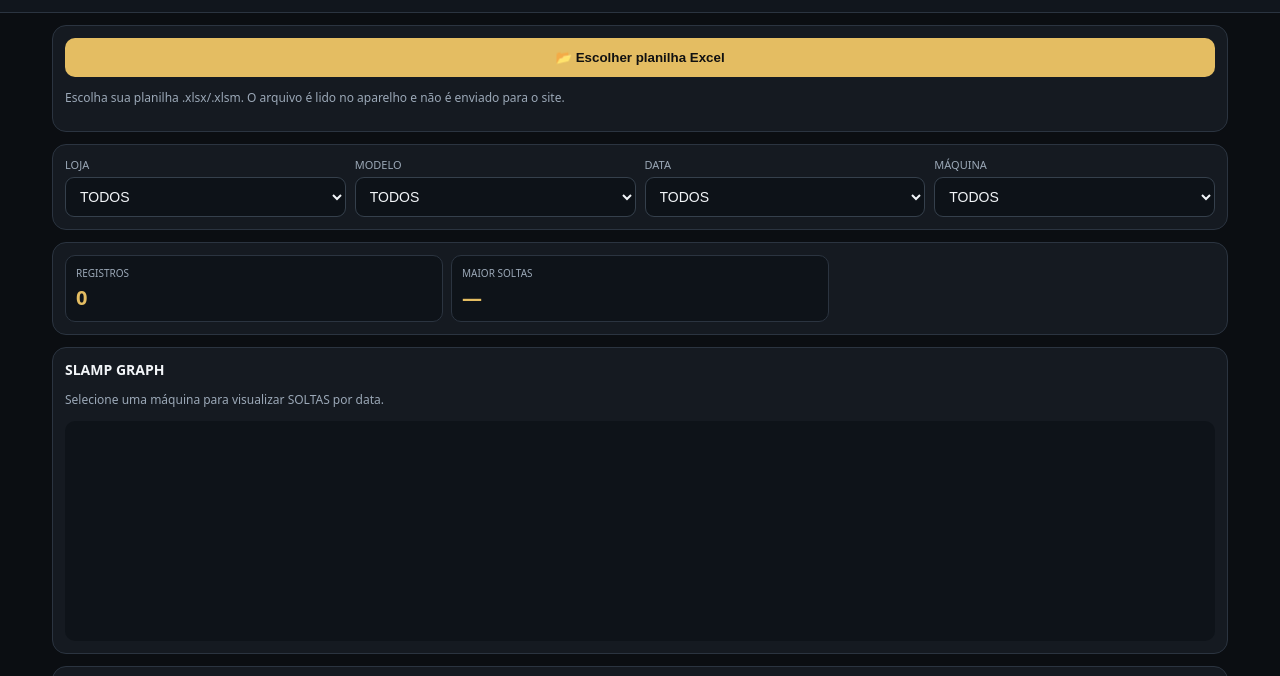
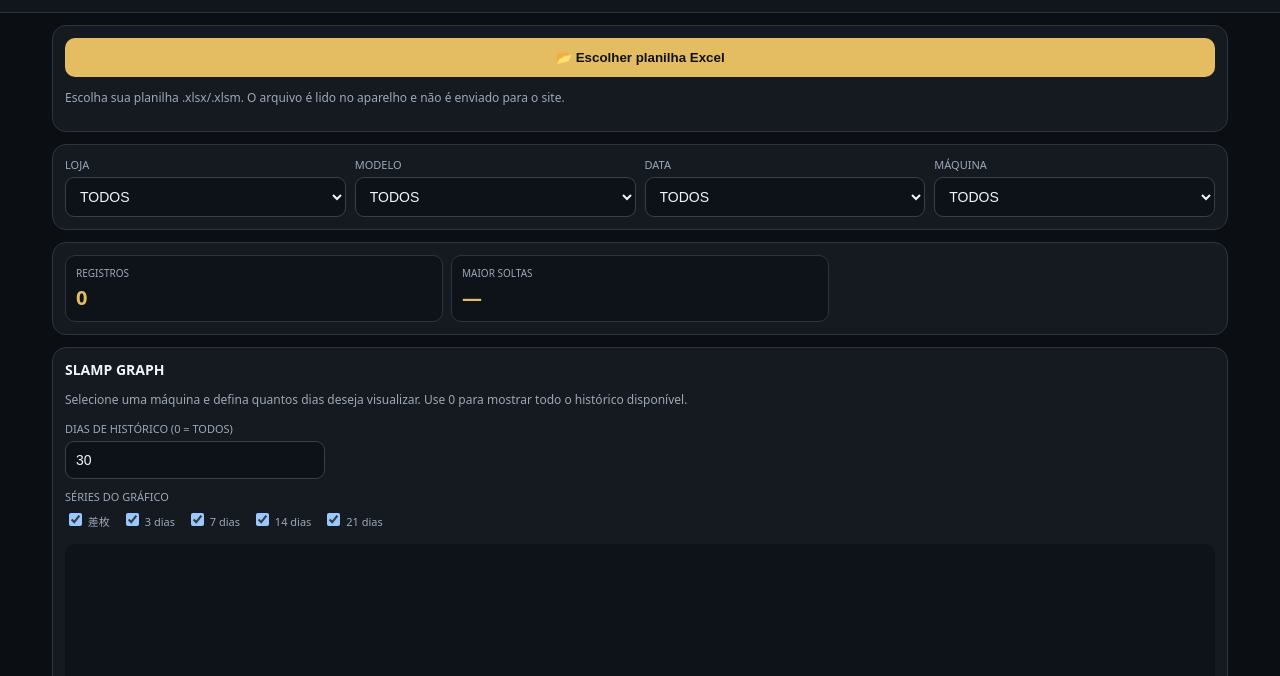
Before and after one commit to natureba39-collab/soltas-mobile, a plain HTML site: page index.html in a window 1280 px wide. Shown: the part 70-746 px from the top of the page. Drawn offline with Linux system fonts and the light colour scheme.

Commit message:
Update index.html

```diff
--- a/index.html
+++ b/index.html
@@ -9,7 +9,7 @@
 <section class="panel"><button class="btn" id="choose">📂 Escolher planilha Excel</button><input id="file" type="file" accept=".xlsx,.xlsm,.xls" hidden><p class="note" id="status">Escolha sua planilha .xlsx/.xlsm. O arquivo é lido no aparelho e não é enviado para o site.</p></section>
 <section class="panel"><div class="filters"><div class="field"><label>LOJA</label><select id="loja"><option value="">TODOS</option></select></div><div class="field"><label>MODELO</label><select id="modelo"><option value="">TODOS</option></select></div><div class="field"><label>DATA</label><select id="data"><option value="">TODOS</option></select></div><div class="field"><label>MÁQUINA</label><select id="maquina"><option value="">TODOS</option></select></div></div></section>
 <section class="panel"><div class="stats"><div class="stat"><div class="k">REGISTROS</div><div class="v" id="count">0</div></div><div class="stat"><div class="k">MAIOR SOLTAS</div><div class="v" id="best">—</div></div></div></section>
-<section class="panel"><b>SLAMP GRAPH</b><p class="note">Selecione uma máquina para visualizar SOLTAS por data.</p><canvas id="graph"></canvas><div class="note" id="graphLabel"></div></section>
+<section class="panel"><b>SLAMP GRAPH</b><p class="note">Selecione uma máquina e defina quantos dias deseja visualizar. Use 0 para mostrar todo o histórico disponível.</p><div class="field" style="max-width:260px;margin:10px 0"><label for="graphDays">DIAS DE HISTÓRICO (0 = TODOS)</label><input id="graphDays" type="number" min="0" max="3650" step="1" value="30" style="width:100%;background:#0d1218;color:var(--text);border:1px solid #35404c;border-radius:9px;padding:10px;font-size:14px"></div><div class="field" style="margin:10px 0"><label>SÉRIES DO GRÁFICO</label><div style="display:flex;gap:12px;flex-wrap:wrap;margin-top:6px"><label><input type="checkbox" class="seriesToggle" value="diff" checked> 差枚</label><label><input type="checkbox" class="seriesToggle" value="3dias" checked> 3 dias</label><label><input type="checkbox" class="seriesToggle" value="7dias" checked> 7 dias</label><label><input type="checkbox" class="seriesToggle" value="14dias" checked> 14 dias</label><label><input type="checkbox" class="seriesToggle" value="21dias" checked> 21 dias</label></div></div><canvas id="graph"></canvas><div class="note" id="graphLabel"></div></section>
 <section class="panel"><div class="tabletop"><div><b>Lista de SOLTAS</b><p class="note">Padrão: data mais recente primeiro. Toque numa linha para filtrar a máquina.</p></div><div class="field"><label>ORDENAR POR</label><select id="sort"><option value="date">Data: recente → antiga</option><option value="soltas">SOLTAS: maior → menor</option><option value="machine">Máquina: crescente</option></select></div></div><div class="wrap"><table><thead><tr><th>DATA</th><th>LOJA</th><th>MODELO</th><th>MÁQUINA</th><th>SOLTAS</th><th>PLAYS</th></tr></thead><tbody id="tbody"></tbody></table></div><p class="note" id="empty">Carregue uma planilha para começar.</p></section>
 </main>
 <script src="https://cdn.jsdelivr.net/npm/xlsx@0.18.5/dist/xlsx.full.min.js"></script><script>
@@ -20,14 +20,34 @@ const fmt=v=>num(v)===null?'—':Math.round(num(v)).toLocaleString('ja-JP');
 const esc=s=>String(s??'').replace(/[&<>"']/g,c=>({'&':'&amp;','<':'&lt;','>':'&gt;','"':'&quot;',"'":'&#39;'}[c]));
 function dateISO(v){if(v==null||String(v).trim()==='')return '';let s=String(v).trim().replace(/[年月.]/g,'/').replace(/[日]/g,'').replace(/-/g,'/'),m=s.match(/^(\d{4})\/(\d{1,2})\/(\d{1,2})/);if(m)return `${m[1]}-${m[2].padStart(2,'0')}-${m[3].padStart(2,'0')}`;m=s.match(/^(\d{1,2})\/(\d{1,2})\/(\d{2,4})$/);if(m){let y=+m[3];if(y<100)y+=y>=70?1900:2000;return `${y}-${m[1].padStart(2,'0')}-${m[2].padStart(2,'0')}`}let d=new Date(s);return Number.isNaN(d.getTime())?s:`${d.getFullYear()}-${String(d.getMonth()+1).padStart(2,'0')}-${String(d.getDate()).padStart(2,'0')}`}
 function dateDisplay(v){let m=String(v??'').match(/^(\d{4})-(\d{2})-(\d{2})$/);return m?`${m[1]}/${m[2]}/${m[3]}`:(v||'—')}
-function keymap(k){let n=norm(k);return ({data:'data',date:'data',日付:'data',年月日:'data',loja:'loja',store:'loja',店舗:'loja',modelo:'modelo',model:'modelo',機種:'modelo',maquina:'maquina',maquinas:'maquina','台番':'maquina','台番号':'maquina',soltas:'soltas',solta:'soltas',plays:'plays',play:'plays',ゲーム数:'plays',回転数:'plays',総回転数:'plays',bb:'bb',big:'bb',rb:'rb',reg:'rb','最高出玉':'soltas','最高出玉数':'soltas','最高出玉枚':'soltas',maxpayout:'soltas',max:'soltas',payout:'soltas','差枚':'diff','差枚数':'diff','差枚枚':'diff',samai:'diff',diff:'diff',diario:'diario','3dias':'3dias','7dias':'7dias','14dias':'14dias','21dias':'21dias'})[n]||n}
-function parseSheet(sheet){let mat=XLSX.utils.sheet_to_json(sheet,{header:1,defval:'',raw:false});if(!mat.length)return [];let known=['data','date','日付','年月日','loja','store','店舗','modelo','model','機種','maquina','maquinas','台番','台番号','soltas','solta','plays','play','ゲーム数','回転数','総回転数','最高出玉','最高出玉数','最高出玉枚','maxpayout','max','payout','差枚','差枚数','差枚枚','samai','diff','diario','3dias','7dias','14dias','21dias','bb','big','rb','reg'];let hi=0,score=-1;for(let i=0;i<Math.min(mat.length,15);i++){let sc=mat[i].reduce((n,v)=>n+(known.includes(norm(v))?1:0),0);if(sc>score){score=sc;hi=i}}let heads=mat[hi].map(keymap);return mat.slice(hi+1).map(line=>{let r={};heads.forEach((k,i)=>{if(k)r[k]=line[i]??''});r.data=dateISO(r.data);['loja','modelo','maquina'].forEach(k=>r[k]=String(r[k]??'').trim());return r}).filter(r=>r.maquina)}
+function keymap(k){let n=norm(k);return ({data:'data',date:'data',日付:'data',年月日:'data',loja:'loja',store:'loja',店舗:'loja',modelo:'modelo',model:'modelo',機種:'modelo',maquina:'maquina',maquinas:'maquina','台番':'maquina','台番号':'maquina',soltas:'soltas',solta:'soltas',plays:'plays',play:'plays',ゲーム数:'plays',回転数:'plays',総回転数:'plays',bb:'bb',big:'bb',rb:'rb',reg:'rb','最高出玉':'soltas','最高出玉数':'soltas','最高出玉枚':'soltas',maxpayout:'soltas',max:'soltas',payout:'soltas','差枚':'diff','差枚数':'diff','差枚枚':'diff',samai:'diff',diff:'diff',diario:'diario','3dias':'3dias','3日':'3dias','3日間':'3dias','7dias':'7dias','7日':'7dias','7日間':'7dias','14dias':'14dias','14日':'14dias','14日間':'14dias','21dias':'21dias','21日':'21dias','21日間':'21dias'})[n]||n}
+function parseSheet(sheet){let mat=XLSX.utils.sheet_to_json(sheet,{header:1,defval:'',raw:false});if(!mat.length)return [];let known=['data','date','日付','年月日','loja','store','店舗','modelo','model','機種','maquina','maquinas','台番','台番号','soltas','solta','plays','play','ゲーム数','回転数','総回転数','最高出玉','最高出玉数','最高出玉枚','maxpayout','max','payout','差枚','差枚数','差枚枚','samai','diff','diario','3dias','3日','3日間','7dias','7日','7日間','14dias','14日','14日間','21dias','21日','21日間','bb','big','rb','reg'];let hi=0,score=-1;for(let i=0;i<Math.min(mat.length,15);i++){let sc=mat[i].reduce((n,v)=>n+(known.includes(norm(v))?1:0),0);if(sc>score){score=sc;hi=i}}let heads=mat[hi].map(keymap);return mat.slice(hi+1).map(line=>{let r={};heads.forEach((k,i)=>{if(k)r[k]=line[i]??''});r.data=dateISO(r.data);['loja','modelo','maquina'].forEach(k=>r[k]=String(r[k]??'').trim());return r}).filter(r=>r.maquina)}
 function baseFiltered(except=''){return rows.filter(r=>['loja','modelo','data','maquina'].every(k=>k===except||!$(k).value||String(r[k]??'')===$(k).value))}
 function setOpts(id,key,source=rows){let el=$(id),old=el.value,a=[...new Set(source.map(r=>String(r[key]??'')).filter(v=>v!==''))];a.sort((x,y)=>key==='data'?y.localeCompare(x):x.localeCompare(y,undefined,{numeric:true}));el.innerHTML='<option value="">TODOS</option>'+a.map(v=>`<option value="${esc(v)}">${esc(key==='data'?dateDisplay(v):v)}</option>`).join('');el.value=a.includes(old)?old:''}
 function refreshFilters(changed=''){const keys=['loja','modelo','data','maquina'];keys.forEach(k=>{const source=baseFiltered(k);setOpts(k,k,source)});keys.forEach(k=>{const value=$(k).value;if(value&&!rows.some(r=>keys.every(other=>other===k||!$(other).value||String(r[other]??'')===$(other).value)&&String(r[k]??'')===value))$(k).value=''});keys.forEach(k=>setOpts(k,k,baseFiltered(k)))}
 function filtered(){return rows.filter(r=>['loja','modelo','data','maquina'].every(k=>!$(k).value||String(r[k]??'')===$(k).value))}
 function render(){let a=filtered(),mode=$('sort').value;a.sort((x,y)=>mode==='soltas'?(num(y.soltas)??-Infinity)-(num(x.soltas)??-Infinity):mode==='machine'?String(x.maquina).localeCompare(String(y.maquina),undefined,{numeric:true})||String(y.data).localeCompare(String(x.data)):String(y.data).localeCompare(String(x.data))||String(x.maquina).localeCompare(String(y.maquina),undefined,{numeric:true}));$('count').textContent=a.length.toLocaleString();let b=a.reduce((p,r)=>num(r.soltas)!==null&&(p===null||num(r.soltas)>num(p.soltas))?r:p,null);$('best').textContent=b?fmt(b.soltas):'—';$('tbody').innerHTML=a.slice(0,2000).map(r=>`<tr data-m="${esc(r.maquina)}"><td>${esc(dateDisplay(r.data))}</td><td>${esc(r.loja)}</td><td>${esc(r.modelo)}</td><td>${esc(r.maquina)}</td><td>${esc(fmt(r.soltas))}</td><td>${esc(fmt(r.plays))}</td></tr>`).join('');$('empty').textContent=a.length?'Mostrando até 2.000 registros.':'Nenhum registro encontrado.';$('tbody').querySelectorAll('tr').forEach(tr=>tr.onclick=()=>{$('maquina').value=tr.dataset.m;render()});graph()}
-function graph(){let c=$('graph'),w=c.clientWidth||320,h=220,d=devicePixelRatio||1;c.width=w*d;c.height=h*d;let x=c.getContext('2d');x.setTransform(d,0,0,d,0,0);x.clearRect(0,0,w,h);let mach=$('maquina').value;if(!mach){x.fillStyle='#9ba8b7';x.fillText('Escolha uma máquina no filtro.',12,28);$('graphLabel').textContent='';return}let a=rows.filter(r=>String(r.maquina)===mach&&num(r.soltas)!==null).sort((p,q)=>String(p.data).localeCompare(String(q.data))).slice(-90);if(!a.length){x.fillStyle='#9ba8b7';x.fillText('Sem histórico de SOLTAS.',12,28);$('graphLabel').textContent='';return}let v=a.map(r=>num(r.soltas)),mx=Math.max(1,...v),L=48,R=12,T=12,B=28,cw=w-L-R,ch=h-T-B;x.strokeStyle='#293440';x.fillStyle='#9ba8b7';x.font='10px system-ui';for(let i=0;i<5;i++){let y=T+ch*i/4;x.beginPath();x.moveTo(L,y);x.lineTo(w-R,y);x.stroke();x.fillText(Math.round(mx*(1-i/4)).toLocaleString(),2,y+4)}x.strokeStyle='#e4bd62';x.lineWidth=2;x.beginPath();v.forEach((n,i)=>{let px=L+(v.length===1?cw/2:cw*i/(v.length-1)),py=T+ch*(1-n/mx);i?x.lineTo(px,py):x.moveTo(px,py)});x.stroke();x.fillStyle='#9ba8b7';x.fillText(dateDisplay(a[0].data),L,h-7);x.fillText(dateDisplay(a[a.length-1].data),Math.max(L,w-90),h-7);$('graphLabel').textContent=`Máquina ${mach} • ${a.length} registros • ordem cronológica`}
+function graph(){
+ const c=$('graph'),w=c.clientWidth||320,h=260,d=window.devicePixelRatio||1;
+ c.width=w*d;c.height=h*d;const ctx=c.getContext('2d');ctx.setTransform(d,0,0,d,0,0);ctx.clearRect(0,0,w,h);
+ const mach=$('maquina').value;
+ if(!mach){ctx.fillStyle='#9ba8b7';ctx.fillText('Escolha uma máquina no filtro.',12,28);$('graphLabel').textContent='';return}
+ let a=rows.filter(r=>String(r.maquina)===mach&&(!$('loja').value||String(r.loja)===$('loja').value)&&(!$('modelo').value||String(r.modelo)===$('modelo').value)).sort((p,q)=>String(p.data).localeCompare(String(q.data)));
+ const raw=parseInt($('graphDays').value||'30',10),days=Number.isFinite(raw)?Math.max(0,Math.min(3650,raw)):30;
+ if(days>0&&a.length){const latestDate=new Date(a[a.length-1].data+'T00:00:00');if(!Number.isNaN(latestDate.getTime())){latestDate.setDate(latestDate.getDate()-(days-1));const cutoff=`${latestDate.getFullYear()}-${String(latestDate.getMonth()+1).padStart(2,'0')}-${String(latestDate.getDate()).padStart(2,'0')}`;a=a.filter(r=>String(r.data)>=cutoff)}else a=a.slice(-days)}
+ const defs=[{key:'diff',label:'差枚',color:'#e4bd62'},{key:'3dias',label:'3 dias',color:'#5cc8ff'},{key:'7dias',label:'7 dias',color:'#80d48b'},{key:'14dias',label:'14 dias',color:'#d5a6ff'},{key:'21dias',label:'21 dias',color:'#ff927e'}];
+ const selected=defs.filter(s=>document.querySelector(`.seriesToggle[value="${s.key}"]`)?.checked);
+ const series=selected.map(s=>({...s,vals:a.map(r=>num(r[s.key]))})).filter(s=>s.vals.some(v=>v!==null));
+ if(!a.length||!series.length){ctx.fillStyle='#9ba8b7';ctx.fillText(!a.length?'Sem histórico nesse período.':'Nenhuma série selecionada contém valores numéricos.',12,28);$('graphLabel').textContent='Verifique o período e as colunas 差枚 / 3dias / 7dias / 14dias / 21dias na planilha.';return}
+ const all=series.flatMap(s=>s.vals.filter(v=>v!==null));let min=Math.min(0,...all),max=Math.max(0,...all);if(min===max){min-=1;max+=1}
+ const L=48,R=12,T=16,B=30,cw=w-L-R,ch=h-T-B;
+ ctx.font='10px system-ui';ctx.strokeStyle='#293440';ctx.fillStyle='#9ba8b7';
+ for(let i=0;i<5;i++){const val=max-(max-min)*i/4,y=T+ch*i/4;ctx.beginPath();ctx.moveTo(L,y);ctx.lineTo(w-R,y);ctx.stroke();ctx.fillText(Math.round(val).toLocaleString(),2,y+4)}
+ const zeroY=T+ch*(max/(max-min));ctx.strokeStyle='#66717f';ctx.setLineDash([3,3]);ctx.beginPath();ctx.moveTo(L,zeroY);ctx.lineTo(w-R,zeroY);ctx.stroke();ctx.setLineDash([]);
+ series.forEach(s=>{ctx.strokeStyle=s.color;ctx.lineWidth=2;ctx.beginPath();let started=false;s.vals.forEach((v,i)=>{if(v===null){started=false;return}const px=L+(a.length===1?cw/2:cw*i/(a.length-1)),py=T+ch*(max-v)/(max-min);if(!started){ctx.moveTo(px,py);started=true}else ctx.lineTo(px,py)});ctx.stroke()});
+ ctx.fillStyle='#9ba8b7';ctx.fillText(dateDisplay(a[0].data),L,h-8);ctx.fillText(dateDisplay(a[a.length-1].data),Math.max(L,w-90),h-8);
+ $('graphLabel').textContent=`Máquina ${mach} • ${a.length} registros • ${days===0?'todo o histórico':days+' dias'} • séries: ${series.map(s=>s.label).join(', ')}`;
+}
 $('choose').onclick=()=>$('file').click();$('file').onchange=async e=>{let f=e.target.files[0];if(!f)return;$('status').textContent='Lendo '+f.name+'…';try{if(!window.XLSX)throw Error('Leitor Excel não carregou. Confira a internet e recarregue.');let wb=XLSX.read(await f.arrayBuffer(),{type:'array'}),s=wb.SheetNames.find(n=>['database','slotdatabase'].includes(norm(n)))||wb.SheetNames[0];rows=parseSheet(wb.Sheets[s]);if(!rows.length)throw Error('Não encontrei linhas com coluna de máquina.');['loja','modelo','data','maquina'].forEach(k=>setOpts(k,k,rows));$('status').textContent=`Carregada: ${f.name} • ${rows.length.toLocaleString()} linhas • aba: ${s}`;render()}catch(err){$('status').textContent='Erro: '+err.message}e.target.value=''};
-['loja','modelo','data','maquina'].forEach(k=>$(k).onchange=()=>{refreshFilters(k);render()});$('sort').onchange=render;window.addEventListener('resize',graph);
+['loja','modelo','data','maquina'].forEach(k=>$(k).onchange=()=>{refreshFilters(k);render()});$('sort').onchange=render;$('graphDays').onchange=graph;$('graphDays').oninput=graph;document.querySelectorAll('.seriesToggle').forEach(el=>el.onchange=graph);window.addEventListener('resize',graph);
 </script></body></html>
```
